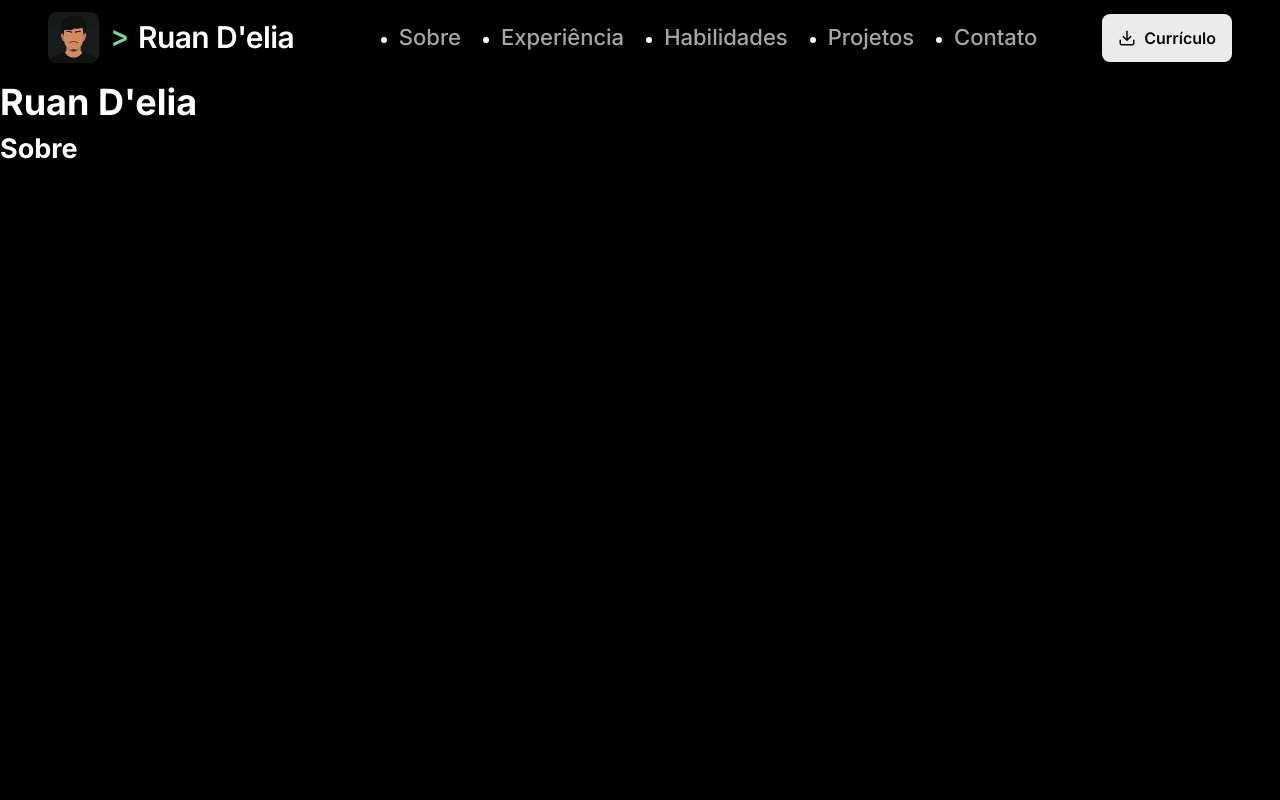
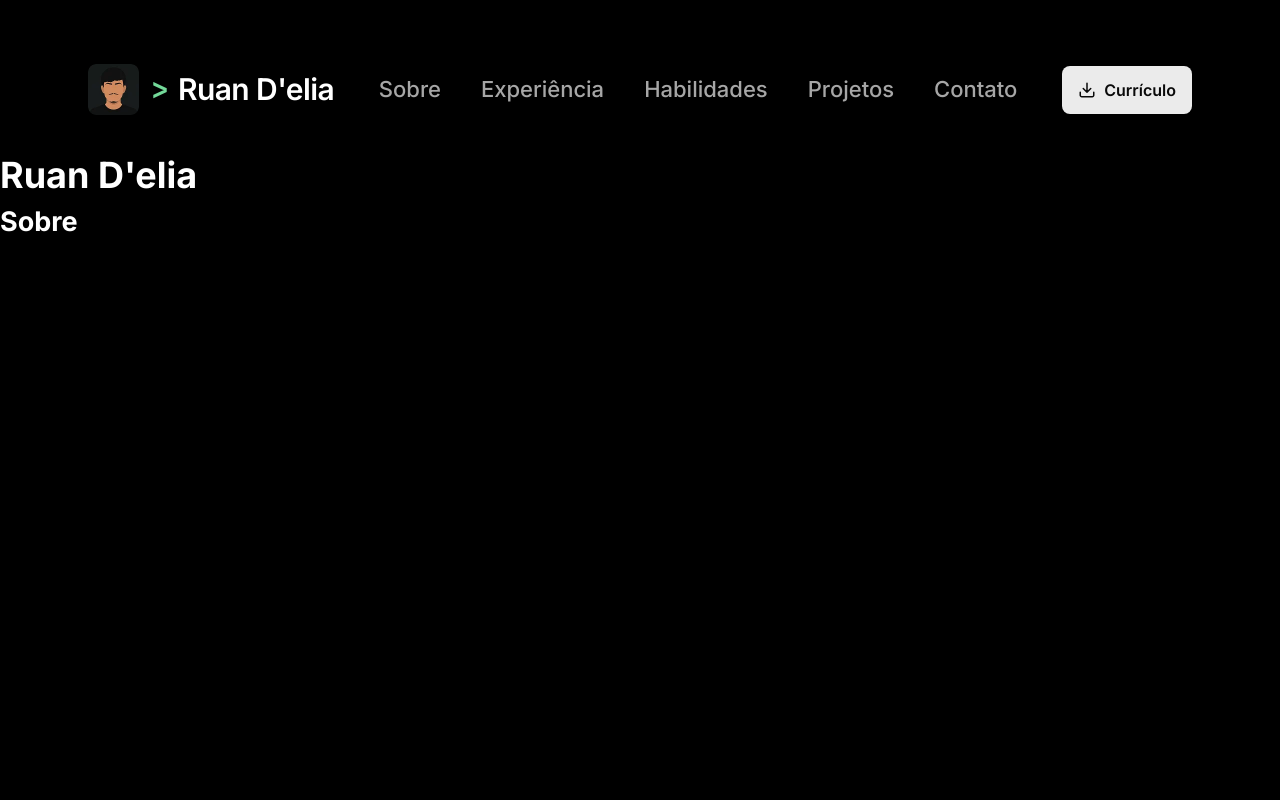
Before and after one commit to ruandelia/portfolio, a Next.js app: page / in a window 1280 px wide. Shown: the top 800 px of the page. Built offline with nearby package versions, Linux system fonts and the light colour scheme.

Commit message:
feat(header): auto-hide ao rolar com client island (RF-00)

```diff
--- a/src/app/globals.css
+++ b/src/app/globals.css
@@ -29,6 +29,9 @@
   --color-bg: var(--black);
   --color-surface: var(--gray-900);
   --color-surface-raised: var(--gray-850);
+  /* header rolado (mobile) e faixa do header (desktop) */
+  --color-header-scrolled: color-mix(in srgb, var(--color-bg) 85%, transparent);
+  --color-header-pill: color-mix(in srgb, var(--color-bg) 57%, transparent);
 
   /* Textos (do mais forte ao mais sutil) */
   --color-text-primary: var(--white);
@@ -37,11 +40,8 @@
   --color-text-subtle: var(--gray-500);
   --color-on-primary: var(--gray-950);
   --color-accent: var(--green-400); /* destaque da marca: ">" do prompt */
-  --color-primary: color-mix(
-    in srgb,
-    var(--white) 92%,
-    transparent
-  ); /* botões principais */
+  /* botões principais */
+  --color-primary: color-mix(in srgb, var(--white) 92%, transparent);
   --color-primary-hover: var(--white); /* hover dos botões principais */
 
   /* Status */
@@ -68,7 +68,7 @@
 
 /*
  * Tipografia: escala mobile-first (RNF-UI-01).
- * Nomes pelo papel no texto. O breakpoint desktop (etapa 9) redefine os tamanhos.
+ * Nomes pelo papel no texto. O bloco desktop (abaixo) redefine os tamanhos.
  */
 :root {
   /* Famílias: variável do next/font + reserva do sistema */
@@ -122,7 +122,7 @@
   --space-16: 4rem; /* 64px */
   --space-32: 8rem; /* 128px: espaço entre seções no desktop */
 
-  /* Layout (mobile; o desktop redefine */
+  /* Layout (mobile; o desktop redefine) */
   --space-gutter: var(--space-6); /* margem lateral da página */
   --space-section: var(--space-16); /* padding vertical das seções */
   --container-max: 83.75rem; /* 1340px: coluna de conteúdo do desktop */
@@ -135,7 +135,16 @@
   --radius-sm: 6px; /* botão de fechar do toast */
   --radius-md: 10px; /* botões, toasts, ícones sociais */
   --radius-lg: 12px; /* terminal, cards, selos */
+  --radius-xl: 20px; /* faixa do header (desktop) */
   --radius-pill: 999px; /* etiquetas de status */
+}
+
+/*
+ * Camadas (z-index): uma escala só, para nada brigar por cima.
+ */
+:root {
+  --z-header: 10;
+  --z-skip-link: 20; /* acima do header: precisa aparecer por cima dele */
 }
 
 /*
@@ -276,7 +285,7 @@ body {
   position: fixed; /* fica no canto mesmo com a página rolada */
   top: var(--space-2);
   left: var(--space-2);
-  z-index: 100; /* acima do header fixo (etapa 4) */
+  z-index: var(--z-skip-link); /* acima do header sticky */
   padding: var(--space-2) var(--space-4);
   background: var(--color-surface-raised);
   color: var(--color-text-primary);
--- a/src/components/Header/Header.module.css
+++ b/src/components/Header/Header.module.css
@@ -1,18 +1,43 @@
-/* Barra do header (mobile first): logo à esquerda, menu à direita na etapa 6 */
+/* ===== Header: barra (mobile first) ===== */
+
+/* Logo à esquerda, menu à direita (etapa 6); preso no topo ao rolar */
 .header {
+  position: sticky;
+  top: 0;
+  z-index: var(--z-header); /* acima do conteúdo; cria o contexto da faixa */
   display: flex;
   align-items: center; /* centraliza avatar e texto no eixo vertical */
   justify-content: space-between; /* primeiro item na esquerda, último na direita */
   gap: var(--space-4); /* respiro mínimo se os itens chegarem perto */
-  padding-block: var(
-    --space-3
-  ); /* cima e baixo: sem height fixa, cresce com o zoom */
-  padding-inline: var(
-    --space-gutter
-  ); /* mesma margem lateral do resto da página */
+  /* sem altura fixa: cresce com o zoom */
+  padding-block: var(--space-3);
+  /* mesma margem lateral do resto da página */
+  padding-inline: var(--space-gutter);
+  border-bottom: 1px solid transparent; /* reserva a borda: sem "pulo" de 1px */
+  transition:
+    translate 200ms ease,
+    background-color 200ms ease;
 }
 
-/* Logo: avatar + ">" + nome, tudo clicável */
+/* Estados marcados pelo HeaderShell (JS só decide, o CSS desenha) */
+.header[data-scrolled="true"] {
+  background-color: var(--color-header-scrolled);
+  backdrop-filter: blur(10px);
+  border-bottom-color: var(--color-border-subtle);
+}
+
+.header[data-hidden="true"] {
+  translate: 0 -100%; /* sobe exatamente a própria altura */
+}
+
+/* Teclado manda: foco por teclado dentro do header o traz de volta.
+   :focus-visible (e não :focus-within) para um clique do mouse não travar o header visível */
+.header[data-hidden="true"]:has(:focus-visible) {
+  translate: none;
+}
+
+/* ===== Logo: avatar + ">" + nome, tudo clicável ===== */
+
 .logo {
   display: flex;
   align-items: center;
@@ -22,7 +47,7 @@
 }
 
 .avatar {
-  width: 2.375rem; /* 38px; vira 51px no desktop (2.5) */
+  width: 2.375rem; /* 38px; 51px no desktop */
   height: auto; /* mantém a proporção do arquivo */
   border-radius: 0.5rem;
   margin-inline-end: var(--space-3);
@@ -40,14 +65,152 @@
   letter-spacing: -0.02em;
 }
 
+/* ===== Nav ===== */
+
 /* Mobile: a nav e o Currículo vão para o menu da etapa 6 */
 .nav,
 .resume {
   display: none;
 }
 
-/* Desktop: a nav e o Currículo voltam a aparecer */
+.navList {
+  position: relative; /* referência para o colchete */
+  list-style: none; /* sem marcadores: é uma nav, não uma lista de texto */
+  margin: 0;
+  padding: 0; /* remove o recuo padrão da <ul> */
+}
+
+.navItem {
+  position: relative; /* referência para posicionar o rótulo */
+}
+
+/* Transição suave; o globals.css zera a duração com prefers-reduced-motion */
+.navLink {
+  transition: color 250ms ease;
+}
+
+.navLink:focus-visible {
+  color: var(--color-text-primary);
+}
+
+/* ===== Currículo ===== */
+
+.resumeWrap {
+  position: relative; /* referência para a anotação */
+}
+
+.resume {
+  transition: background-color 250ms ease;
+}
+
+/* ===== Anotações decorativas (aria-hidden, só desktop) ===== */
+
+.callout {
+  position: absolute;
+  top: calc(100% + var(--space-6)); /* abaixo do link */
+  left: 50%;
+  font-family: var(--font-mono);
+  font-size: var(--fs-annotation);
+  letter-spacing: 0.04em;
+  color: var(--color-text-subtle);
+  white-space: nowrap;
+  opacity: 0;
+  pointer-events: none; /* nunca bloqueia cliques */
+  transition: opacity 150ms ease;
+}
+
+/* Marca acesa: liga o colchete (ou o botão) ao rótulo */
+.callout::before {
+  content: "";
+  position: absolute;
+  bottom: 100%;
+  left: 0;
+  width: 1px;
+  height: 0.375rem;
+  background: currentColor; /* mesma cor do rótulo */
+}
+
+/* Colchete: linha sob a nav com as pontas para cima */
+.navList::after {
+  content: "";
+  position: absolute;
+  inset-inline: 0;
+  top: calc(100% + var(--space-3));
+  height: 0.375rem; /* 6px: altura das pontas */
+  border: 1px solid var(--color-border);
+  border-top: none;
+  opacity: 0;
+  pointer-events: none;
+  transition: opacity 150ms ease;
+}
+
+/* Anotação do Currículo: rótulo centralizado sob o botão */
+.resumeWrap .callout {
+  top: calc(100% + var(--space-4));
+  translate: -50% 0;
+}
+
+/* Marca: da borda do botão até o rótulo */
+.resumeWrap .callout::before {
+  left: 50%;
+  height: var(--space-4);
+}
+
+/* ===== Hover (só onde existe mouse de verdade) ===== */
+
+@media (hover: hover) {
+  .navLink:hover {
+    color: var(--color-text-primary);
+  }
+
+  .resume:hover {
+    background: var(--color-primary-hover);
+  }
+
+  .navList:has(.navLink:hover, .navLink:focus-visible)::after {
+    opacity: 1;
+  }
+
+  .navLink:hover + .callout,
+  .navLink:focus-visible + .callout,
+  .resume:hover + .callout,
+  .resume:focus-visible + .callout {
+    opacity: 1;
+  }
+}
+
+/* ===== Desktop ===== */
+
 @media (min-width: 64rem) {
+  .header {
+    padding-inline: calc(var(--space-gutter) + var(--space-10));
+    padding-block: calc(var(--space-8) * 2) var(--space-8);
+  }
+
+  /* Faixa arredondada: só aparece depois de rolar */
+  .header::before {
+    content: "";
+    position: absolute;
+    inset: var(--space-8) var(--space-gutter) 0;
+    z-index: -1; /* atrás da logo e dos links */
+    border-radius: 1.25rem;
+    background-color: var(--color-header-pill);
+    backdrop-filter: blur(5px);
+    opacity: 0;
+    transition: opacity 200ms ease;
+  }
+
+  /* No desktop, a faixa substitui a barra de ponta a ponta do mobile */
+  .header[data-scrolled="true"] {
+    background-color: transparent;
+    backdrop-filter: none;
+    border-bottom-color: transparent;
+  }
+
+  .header[data-scrolled="true"]::before {
+    opacity: 1;
+  }
+
   .avatar {
     width: 3.1875rem; /* 51px */
   }
@@ -71,8 +234,8 @@
   .resume {
     display: inline-flex; /* sobrescreve o display: none do mobile */
     align-items: center;
-    gap: var(--space-2); /* espaço para o ícone (2.5c) */
-    padding: var(--space-3) var(--space-4); /* Figma: 10px 16px */
+    gap: var(--space-2); /* espaço entre ícone e texto */
+    padding: var(--space-3) var(--space-4); /* Figma: 10px 16px; 12px mantém a escala */
     border-radius: 0.5rem;
     background: var(--color-primary);
     color: var(--color-on-primary);
@@ -81,111 +244,3 @@
     text-decoration: none;
   }
 }
-
-/* Transição suave; o globals.css já zera a duração com prefers-reduced-motion */
-.navLink {
-  transition: color 250ms ease;
-}
-
-@media (hover: hover) {
-  .navLink:hover {
-    color: var(--color-text-primary);
-  }
-}
-
-.navLink:focus-visible {
-  color: var(--color-text-primary);
-}
-
-.resume {
-  transition: background-color 250ms ease;
-}
-
-@media (hover: hover) {
-  .resume:hover {
-    background: var(--color-primary-hover);
-  }
-}
-
-.navItem {
-  position: relative; /* referência para posicionar o rótulo */
-}
-
-.callout {
-  position: absolute;
-  top: calc(100% + var(--space-6)); /* abaixo do link; ajuste com o Figma */
-  left: 50%;
-  font-family: var(--font-mono);
-  font-size: var(--fs-annotation);
-  letter-spacing: 0.04em;
-  color: var(--color-text-subtle);
-  white-space: nowrap;
-  opacity: 0;
-  pointer-events: none; /* nunca bloqueia cliques */
-  transition: opacity 150ms ease;
-}
-
-@media (hover: hover) {
-  .navLink:hover + .callout,
-  .navLink:focus-visible + .callout {
-    opacity: 1;
-  }
-}
-
-.navList {
-  position: relative; /* referência para o colchete */
-}
-
-/* Colchete: linha sob a nav com as pontas para cima */
-.navList::after {
-  content: "";
-  position: absolute;
-  inset-inline: 0;
-  top: calc(100% + var(--space-3));
-  height: 0.375rem; /* 6px: altura das pontas */
-  border: 1px solid var(--color-border);
-  border-top: none;
-  opacity: 0;
-  pointer-events: none;
-  transition: opacity 150ms ease;
-}
-
-/* Marca acesa: liga o colchete ao rótulo */
-.callout::before {
-  content: "";
-  position: absolute;
-  bottom: 100%;
-  left: 0;
-  width: 1px;
-  height: 0.375rem;
-  background: currentColor; /* mesma cor do rótulo */
-}
-
-@media (hover: hover) {
-  .navList:has(.navLink:hover, .navLink:focus-visible)::after {
-    opacity: 1;
-  }
-
-  .navLink:hover + .callout,
-  .navLink:focus-visible + .callout,
-  .resume:hover + .callout,
-  .resume:focus-visible + .callout {
-    opacity: 1;
-  }
-}
-
-.resumeWrap {
-  position: relative; /* referência para a anotação */
-}
-
-/* Rótulo centralizado sob o botão */
-.resumeWrap .callout {
-  top: calc(100% + var(--space-4));
-  translate: -50% 0;
-}
-
-/* Marca: da borda do botão até o rótulo */
-.resumeWrap .callout::before {
-  left: 50%;
-  height: var(--space-4);
-}
--- a/src/components/Header/Header.tsx
+++ b/src/components/Header/Header.tsx
@@ -2,6 +2,7 @@ import Image from "next/image";
 import type { HeaderContent } from "@/content/types";
 import styles from "./Header.module.css";
 import { DownloadIcon } from "@/components/icons/DownloadIcon";
+import { HeaderShell } from "./HeaderShell";
 
 // "2" → "02": formato do callout (#experiencia · 02/05)
 const pad = (n: number) => String(n).padStart(2, "0");
@@ -13,7 +14,7 @@ interface HeaderProps {
 // Sem "use client": é um Server Component e vira HTML estático no build
 export function Header({ content }: HeaderProps) {
   return (
-    <header className={styles.header}>
+    <HeaderShell className={styles.header}>
       {/* "#top" rola ao topo do documento (definido na especificação HTML), sem JS */}
       <a href="#top" aria-label={content.logoLabel} className={styles.logo}>
         {/* alt="" porque é decorativo: o nome acessível vem do aria-label.
@@ -61,6 +62,6 @@ export function Header({ content }: HeaderProps) {
           {content.resume.href.split("/").pop()} ↓
         </span>
       </div>
-    </header>
+    </HeaderShell>
   );
 }
--- /dev/null
+++ b/src/components/Header/HeaderShell.tsx
@@ -0,0 +1,51 @@
+"use client";
+
+import { useEffect, useState, type ReactNode } from "react";
+
+const THRESHOLD = 80; // px rolados até o header deixar de ser "do topo"
+
+interface HeaderShellProps {
+  className: string;
+  children: ReactNode; // logo, nav e Currículo, renderizados no servidor
+}
+
+// Client island: só a <header> vira cliente; o conteúdo continua estático
+export function HeaderShell({ className, children }: HeaderShellProps) {
+  const [scrolled, setScrolled] = useState(false); // saiu do topo?
+  const [hidden, setHidden] = useState(false); // rolando para baixo?
+
+  useEffect(() => {
+    let lastY = window.scrollY;
+    let ticking = false; // já tem uma atualização agendada?
+    let frame = 0; // id do quadro agendado, para cancelar na limpeza
+
+    const update = () => {
+      const y = window.scrollY;
+      setScrolled(y > THRESHOLD);
+      setHidden(y > lastY && y > THRESHOLD); // descendo e longe do topo
+      lastY = y;
+      ticking = false;
+    };
+
+    const onScroll = () => {
+      if (ticking) return;
+      ticking = true;
+      frame = requestAnimationFrame(update); // no máximo 1 atualização por quadro
+    };
+
+    update(); // estado certo se a página abrir já rolada
+    window.addEventListener("scroll", onScroll, { passive: true });
+
+    // Limpeza: desfaz tudo o que o efeito começou
+    return () => {
+      window.removeEventListener("scroll", onScroll);
+      cancelAnimationFrame(frame);
+    };
+  }, []);
+
+  return (
+    <header className={className} data-scrolled={scrolled} data-hidden={hidden}>
+      {children}
+    </header>
+  );
+}
```
Also changed, not shown: src/components/icons/DownloadIcon.tsx (line endings or trailing spaces).
